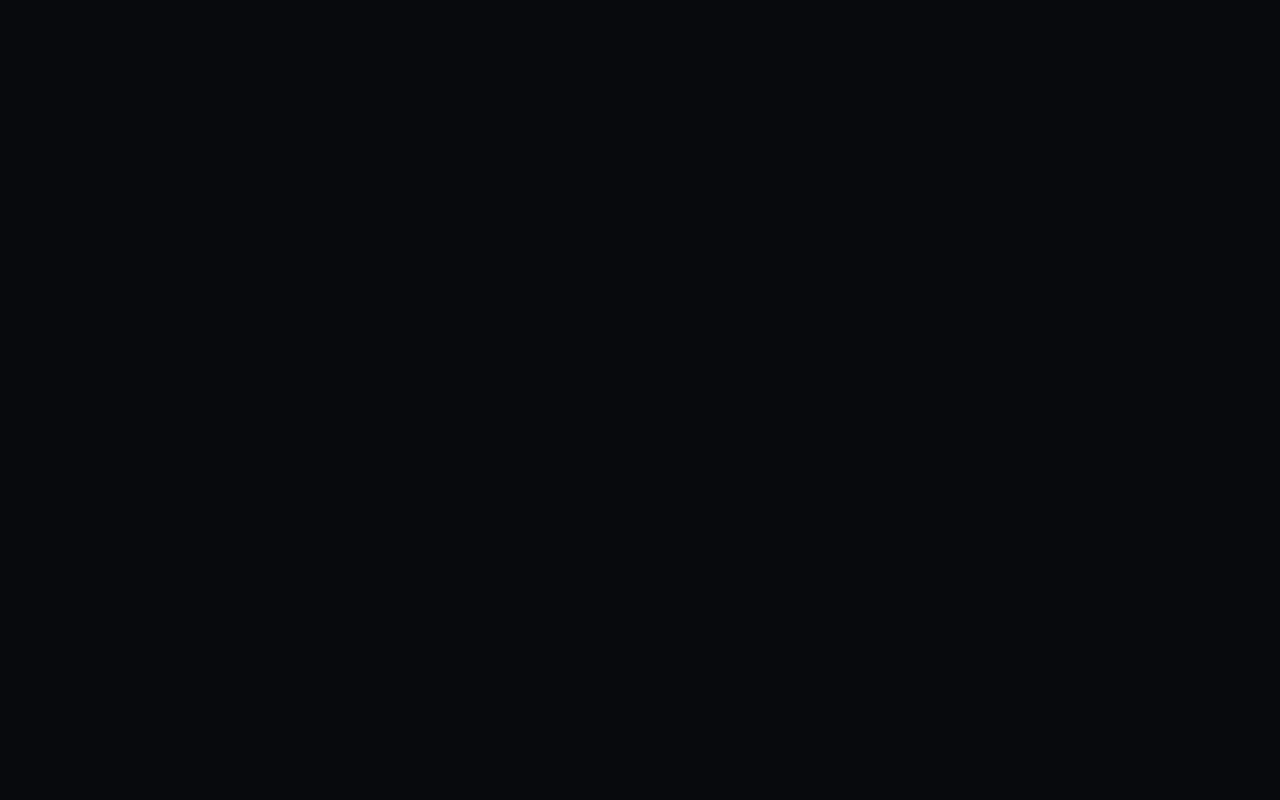
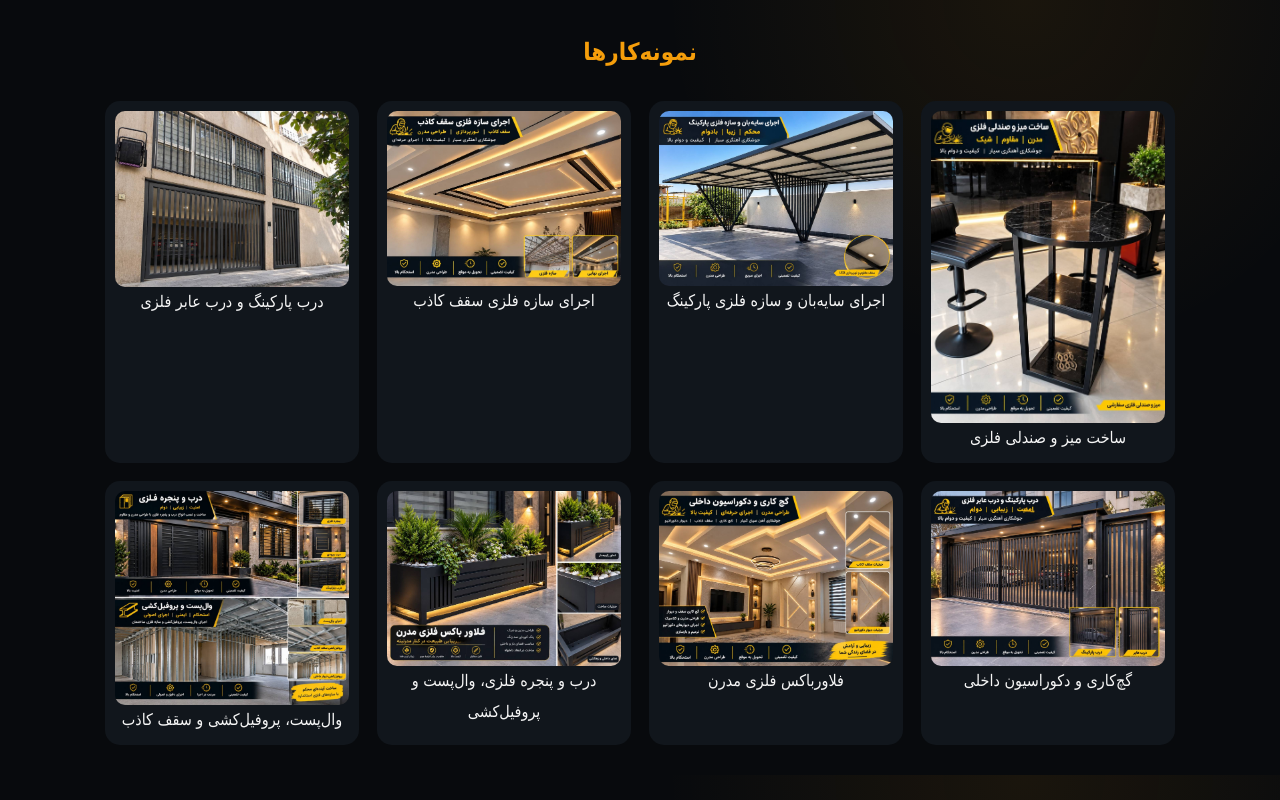
Before and after one commit to ehsannavazi100-sys/site-farsi, a plain HTML site: page index.html in a window 1280 px wide. Drawn offline with Linux system fonts and the light colour scheme.

Commit message:
Update index.html

```diff
--- a/index.html
+++ b/index.html
@@ -41,4 +41,59 @@
         var(--bg);
       color:var(--text);
       line-height:1.9;
-    }
+    }</style>
+
+<body>
+
+<section style="padding:30px 15px;max-width:1100px;margin:auto;">
+  <h2 style="text-align:center;color:var(--accent);margin-bottom:25px;">
+    نمونه‌کارها
+  </h2>
+
+  <div style="display:grid;grid-template-columns:repeat(auto-fit,minmax(250px,1fr));gap:18px;">
+
+    <div style="background:var(--card);padding:10px;border-radius:15px;">
+      <img src="namonekar-01.jpg" style="width:100%;border-radius:10px;display:block;">
+      <p style="text-align:center;">ساخت میز و صندلی فلزی</p>
+    </div>
+
+    <div style="background:var(--card);padding:10px;border-radius:15px;">
+      <img src="namonekar-02.jpg" style="width:100%;border-radius:10px;display:block;">
+      <p style="text-align:center;">اجرای سایه‌بان و سازه فلزی پارکینگ</p>
+    </div>
+
+    <div style="background:var(--card);padding:10px;border-radius:15px;">
+      <img src="namonekar-03.jpg" style="width:100%;border-radius:10px;display:block;">
+      <p style="text-align:center;">اجرای سازه فلزی سقف کاذب</p>
+    </div>
+
+    <div style="background:var(--card);padding:10px;border-radius:15px;">
+      <img src="namonekar-04.jpg" style="width:100%;border-radius:10px;display:block;">
+      <p style="text-align:center;">درب پارکینگ و درب عابر فلزی</p>
+    </div>
+
+    <div style="background:var(--card);padding:10px;border-radius:15px;">
+      <img src="namonekar-05.jpg" style="width:100%;border-radius:10px;display:block;">
+      <p style="text-align:center;">گچ‌کاری و دکوراسیون داخلی</p>
+    </div>
+
+    <div style="background:var(--card);padding:10px;border-radius:15px;">
+      <img src="namonekar-06.jpg" style="width:100%;border-radius:10px;display:block;">
+      <p style="text-align:center;">فلاورباکس فلزی مدرن</p>
+    </div>
+
+    <div style="background:var(--card);padding:10px;border-radius:15px;">
+      <img src="namonekar-07.jpg" style="width:100%;border-radius:10px;display:block;">
+      <p style="text-align:center;">درب و پنجره فلزی، وال‌پست و پروفیل‌کشی</p>
+    </div>
+
+    <div style="background:var(--card);padding:10px;border-radius:15px;">
+      <img src="namonekar-08.jpg" style="width:100%;border-radius:10px;display:block;">
+      <p style="text-align:center;">وال‌پست، پروفیل‌کشی و سقف کاذب</p>
+    </div>
+
+  </div>
+</section>
+
+</body>
+</html>
```
